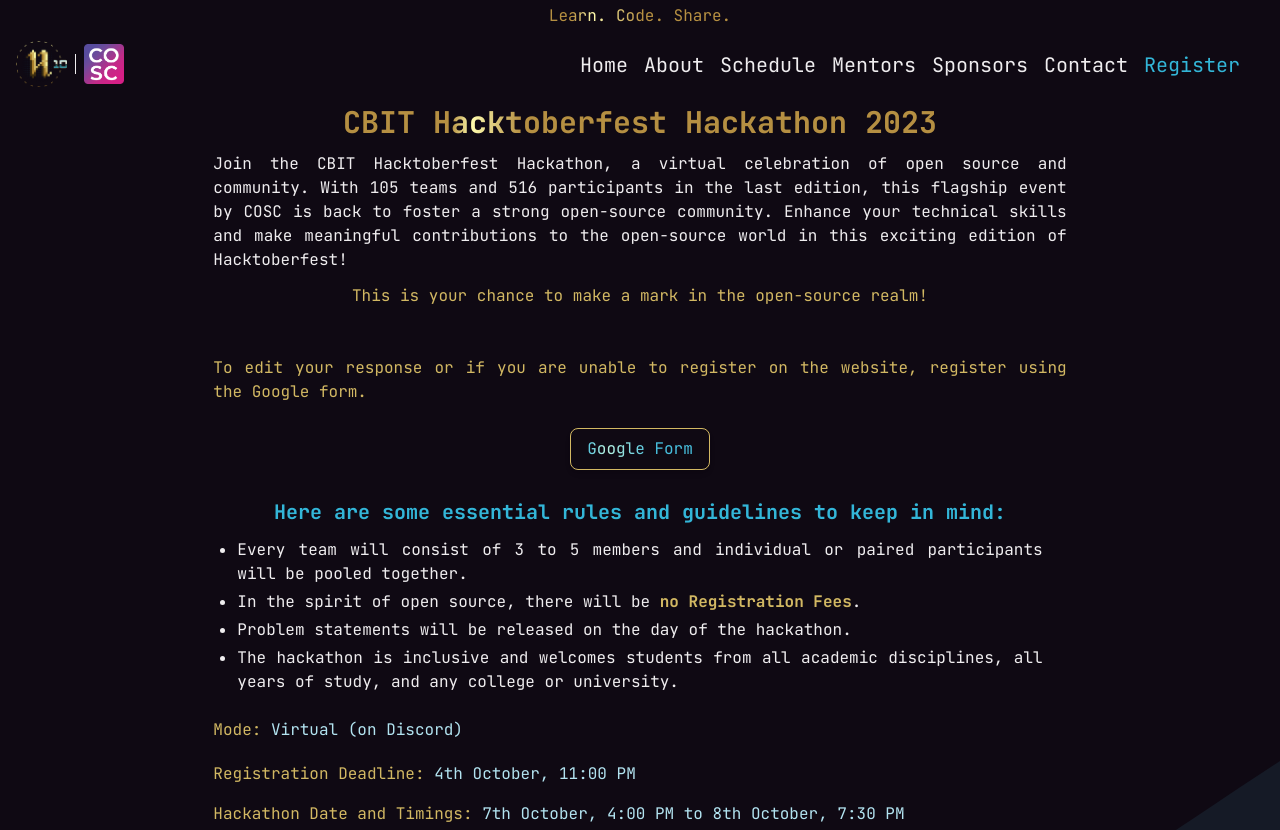
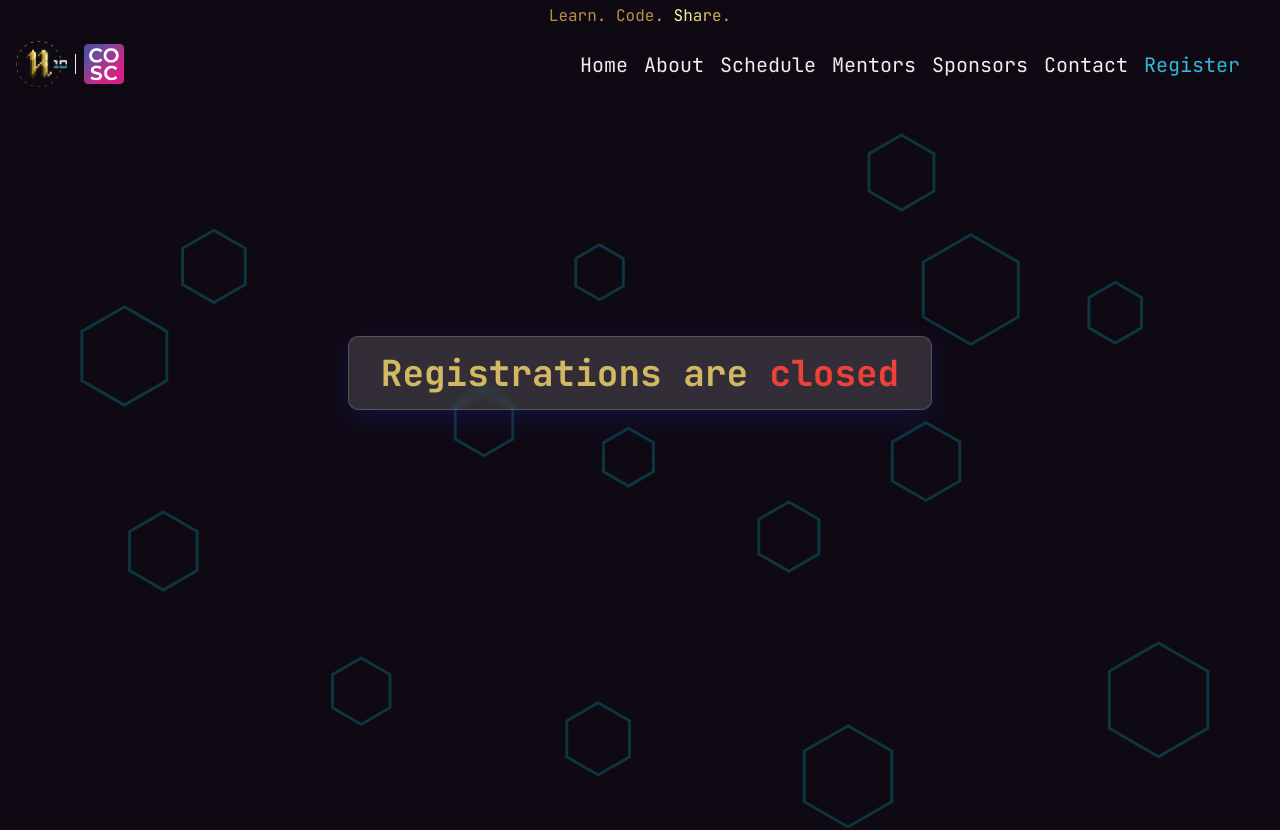
Before and after one commit to SaiKiranMatta/cbit-hacktoberfest23, a Next.js app: page /register in a window 1280 px wide. Shown: the top 830 px of the page. Built offline with nearby package versions, Linux system fonts and the light colour scheme.

Commit message:
added registrations closed page

```diff
--- a/app/globals.css
+++ b/app/globals.css
@@ -114,6 +114,10 @@
 
 .layerDeez {
     background-image: url("/polygonScatter.svg");
+}
+
+.layer8 {
+    background-image: url("/stacked-waves-blue8.svg");
 }
 
 .scroll-section-outer {
@@ -403,3 +407,12 @@
 
   /*.hero-ios {
     margin-top: 110px;}} /* Adjust this value as needed */
+
+.glass {
+    background: rgba(255, 255, 255, 0.15);
+    box-shadow: 0 8px 32px 0 rgba(31, 38, 135, 0.37);
+    backdrop-filter: blur(4px);
+    -webkit-backdrop-filter: blur(4px);
+    border-radius: 10px;
+    border: 1px solid rgba(255, 255, 255, 0.18);
+}
--- a/app/register/page.jsx
+++ b/app/register/page.jsx
@@ -1,12 +1,12 @@
-"use client";
-import Form from "@/components/Form";
-import Contact from "@/components/Contact";
-import About from "@/components/About";
-import Footer from "@/components/Footer";
+// "use client";
+// import Form from "@/components/Form";
+import FormClosed from "@/components/FormClosed";
+
 export default function Home() {
-  return (
-    <main className=" spacer2 layer4 w-full">
-      <Form />
-    </main>
-  );
+    return (
+        <main className="flex justify-center w-full spacer layer8">
+            {/* <Form /> */}
+            <FormClosed />
+        </main>
+    );
 }
--- /dev/null
+++ b/components/FormClosed.jsx
@@ -0,0 +1,16 @@
+import React from "react";
+
+const FormClosed = () => {
+    return (
+        <>
+            <div className="px-8 py-4 mx-4 font-bold md:mx-60 my-60 glass h-min">
+                <span className="text-lg md:text-4xl">
+                    <span className=" text-bgold-200">Registrations are</span>{" "}
+                    <span className=" text-bred-200">closed</span>
+                </span>
+            </div>
+        </>
+    );
+};
+
+export default FormClosed;
```
Also changed, not shown: public/stacked-waves-blue8.svg (added). Lines whose indentation alone changed are shown as unchanged.
